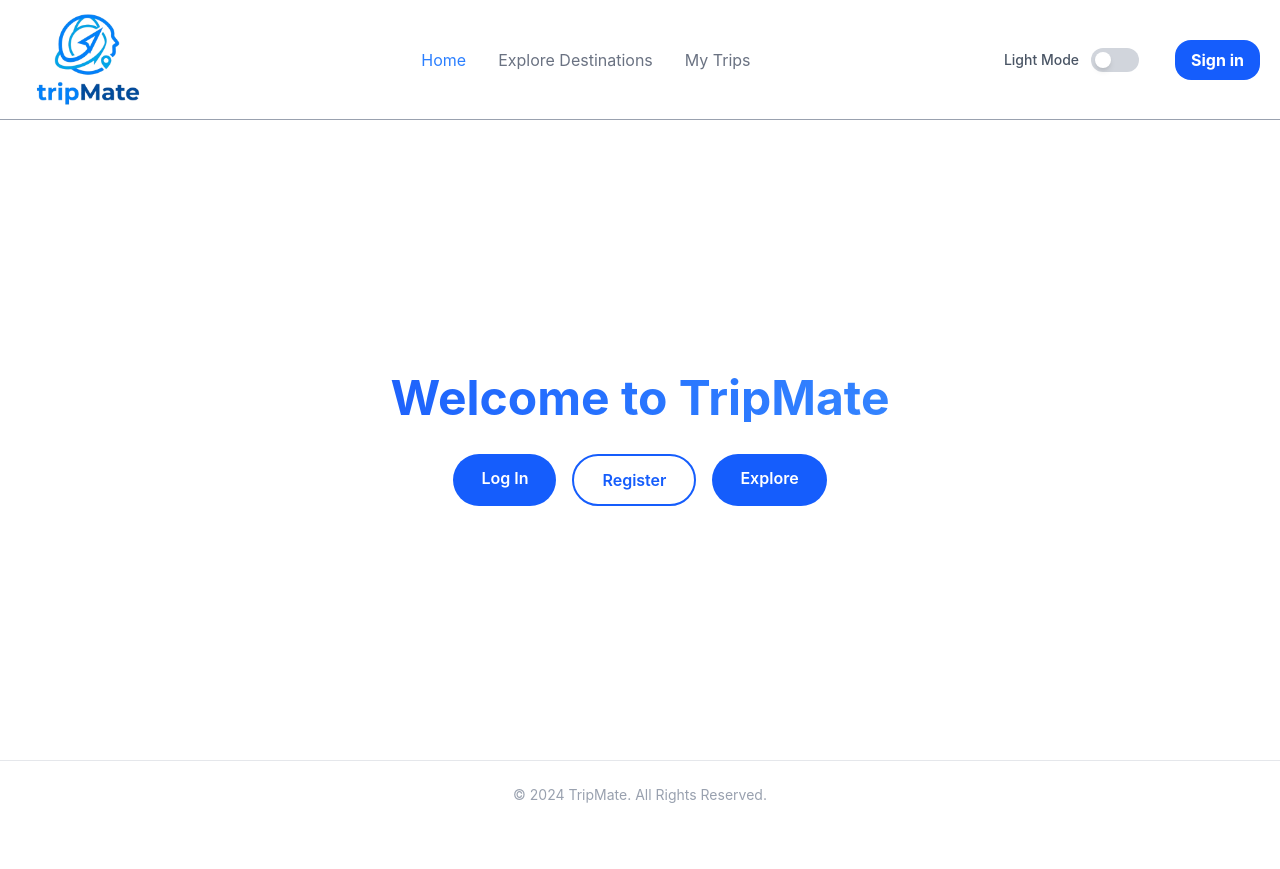
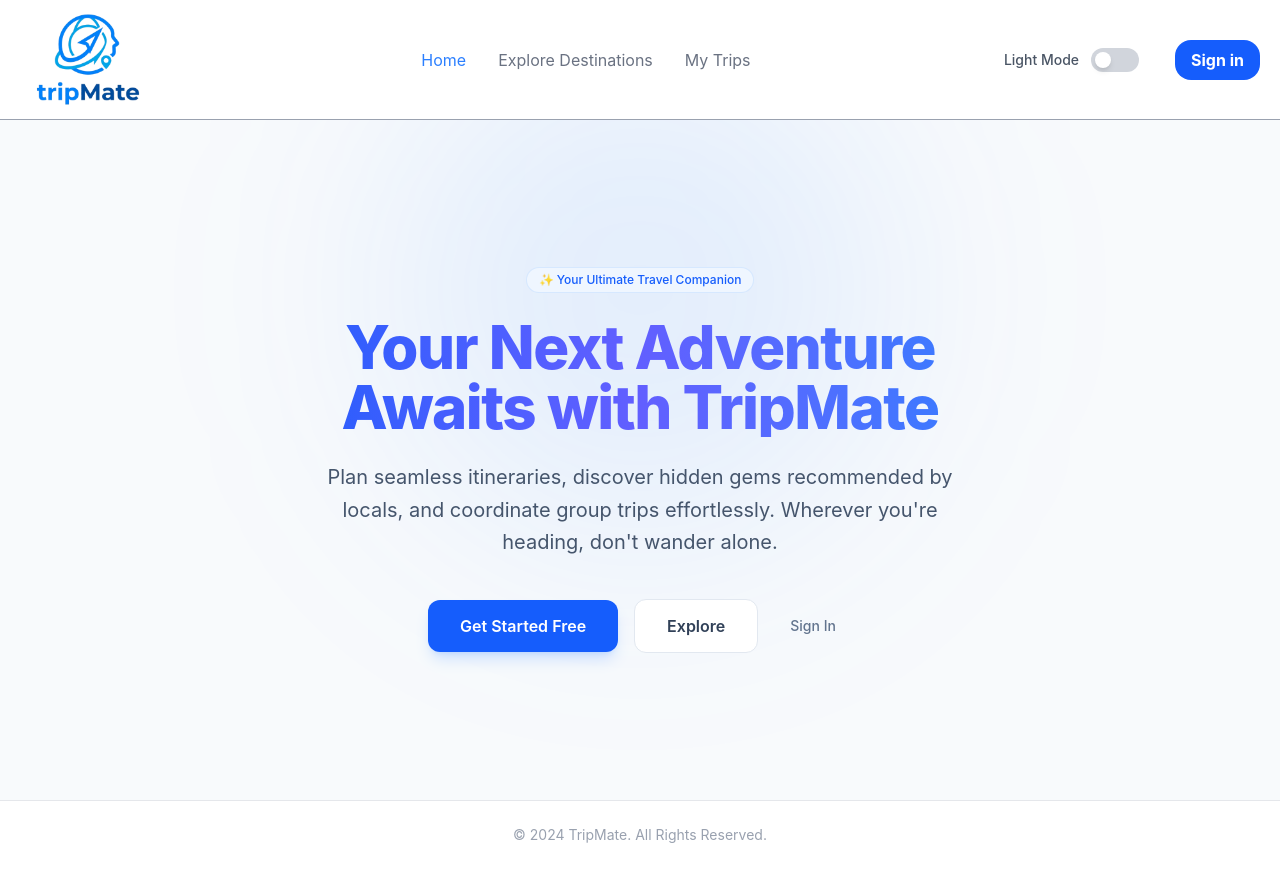
Before and after one commit to Haris-furqan/TripMate, a React app in the folder frontend/: page / in a window 1280 px wide. Before the commit the page ends 829 px from the top, so only its background shows below. Built offline with nearby package versions, Linux system fonts and the light colour scheme; no server answers; the HTML template or start-up script is replaced by a standard one.

Commit message:
pata nai

```diff
--- a/frontend/src/pages/Home.jsx
+++ b/frontend/src/pages/Home.jsx
@@ -19,37 +19,59 @@ const Home = () => {
   const displayName = user?.displayName;
 
   return (
-    <div className="flex flex-col items-center justify-center min-h-[80vh] p-5 font-sans transition-colors duration-300 bg-white text-gray-900 dark:bg-[#0f172a] dark:text-white">
+   <div className="relative flex flex-col items-center justify-center min-h-[85vh] px-6 text-center overflow-hidden transition-colors duration-300 bg-slate-50 text-slate-900 dark:bg-[#0f172a] dark:text-white">
 
-      <h1 className="text-4xl md:text-5xl font-bold mb-8 text-center transition-all duration-700 bg-clip-text text-transparent bg-gradient-to-r from-blue-600 to-blue-500 dark:from-blue-500 dark:to-blue-400 animate-[pulse_3s_infinite]">
-        {user && displayName ? `Welcome, ${displayName}` : 'Welcome to TripMate'}
+      {/* Subtle background glow decorative elements */}
+      <div className="absolute top-1/4 left-1/2 -translate-x-1/2 -translate-y-1/2 w-[500px] h-[500px] bg-blue-500/10 dark:bg-blue-500/5 blur-[120px] rounded-full pointer-events-none" />
+
+      <div className="relative z-10 max-w-3xl mx-auto flex flex-col items-center">
+        {/* Animated Badge */}
+        <span className="inline-flex items-center gap-1.5 px-3 py-1 mb-6 text-xs font-medium rounded-full bg-blue-50 text-blue-600 dark:bg-blue-500/10 dark:text-blue-400 border border-blue-200/50 dark:border-blue-500/20">
+          ✨ Your Ultimate Travel Companion
+        </span>
+
+        {/* Main Heading */}
+        <h1 className="text-4xl sm:text-5xl md:text-6xl font-extrabold tracking-tight mb-6 bg-clip-text text-transparent bg-gradient-to-r from-blue-600 via-indigo-500 to-blue-500 dark:from-blue-400 dark:via-blue-500 dark:to-indigo-400">
+          {user && displayName ? `Welcome back, ${displayName}` : 'Your Next Adventure Awaits with TripMate'}
         </h1>
 
+        {/* Catchy Description */}
+        <p className="text-base sm:text-lg md:text-xl text-slate-600 dark:text-slate-400 mb-10 max-w-2xl leading-relaxed">
+          Plan seamless itineraries, discover hidden gems recommended by locals, and coordinate group trips effortlessly. Wherever you're heading, don't wander alone.
+        </p>
 
-      <div className="flex flex-wrap gap-4 justify-center">
-        {!user && (
+        {/* Call to Actions */}
+        <div className="flex flex-col sm:flex-row items-center gap-4 justify-center w-full sm:w-auto">
+          {user ? (
+            <Link
+              to="/explore"
+              className="w-full sm:w-auto px-8 py-3.5 text-base font-semibold rounded-xl text-center shadow-lg shadow-blue-500/20 transition-all duration-200 bg-blue-600 hover:bg-blue-700 hover:scale-[1.02] active:scale-[0.98] text-white"
+            >
+              Explore Destinations
+            </Link>
+          ) : (
             <>
               <Link
-              to="/login"
-              className="px-7 py-3 text-base font-semibold rounded-full text-center transition-colors duration-200 bg-blue-600 hover:bg-blue-700 text-white dark:bg-blue-600 dark:hover:bg-blue-700"
+                to="/register"
+                className="w-full sm:w-auto px-8 py-3.5 text-base font-semibold rounded-xl text-center shadow-lg shadow-blue-500/20 transition-all duration-200 bg-blue-600 hover:bg-blue-700 hover:scale-[1.02] active:scale-[0.98] text-white"
               >
-              Log In
+                Get Started Free
               </Link>
               <Link
-              to="/register"
-              className="px-7 py-3 text-base font-semibold rounded-full text-center transition-all duration-200 bg-transparent border-2 border-blue-600 hover:bg-blue-50 text-blue-600 dark:border-blue-500 dark:hover:bg-blue-500/10 dark:text-blue-400"
+                to="/explore"
+                className="w-full sm:w-auto px-8 py-3.5 text-base font-semibold rounded-xl text-center transition-all duration-200 bg-white border border-slate-200 hover:bg-slate-50 text-slate-700 dark:bg-transparent dark:border-slate-700 dark:hover:bg-slate-800 dark:text-slate-300"
               >
-              Register
+                Explore
+              </Link>
+              <Link
+                to="/login"
+                className="text-sm font-medium text-slate-500 hover:text-blue-600 dark:text-slate-400 dark:hover:text-blue-400 transition-colors duration-200 px-4 py-2"
+              >
+                Sign In
               </Link>
             </>
           )}
-
-        <Link
-          to="/explore"
-          className="px-7 py-3 text-base font-semibold rounded-full text-center transition-colors duration-200 bg-blue-600 hover:bg-blue-700 text-white dark:bg-blue-600 dark:hover:bg-blue-700"
-        >
-          Explore
-        </Link>
+        </div>
       </div>
     </div>
   );
--- a/frontend/src/pages/Profile.jsx
+++ b/frontend/src/pages/Profile.jsx
@@ -8,7 +8,7 @@ import EmptyState from '../Components/EmptyState';
 import Page404 from './Page404';
 import useEdit from '../hooks/useEdit';
 import { useState,useEffect } from 'react';
-import { showErr } from '../utils/toast';
+import { showErr, showSuccess } from '../utils/toast';
 import useDelete from '../hooks/useDelete';
 import usePost from '../hooks/usePost';
 import { GoPencil } from "react-icons/go";
@@ -16,8 +16,9 @@ import Button from '../Components/Button';
 import avatar from "../assets/user.png"
 import InputField from '../Components/InputField';
 import uploadImage from '../utils/uploadImage';
-import { updateProfile } from 'firebase/auth';
+import { updateProfile, deleteUser, getAuth, EmailAuthProvider, reauthenticateWithCredential } from 'firebase/auth'
 import { auth } from '../../firebase';
+import { useNavigate } from 'react-router-dom';
 const Profile = () =>
 {
   const [trips,setTrips] = useState([]);
@@ -27,7 +28,9 @@ const Profile = () =>
   const [uploading,setUploading] = useState(false);
   const [photoURL,setPhotoURL] =useState("");
   const  {user}  = useContext(AuthContext);
+  const navigate = useNavigate();
   const uid = user?.uid;
+  getAuth()
 
 
 
@@ -69,6 +72,7 @@ const Profile = () =>
   const {editRecord} = useEdit(`https://${mockapi1}/api/Trips`);
   const {editRecord:editUser} = useEdit(`https://${mockapi4}/api/users`);
 
+  const {deleteRecord:deleteUserRecord,loading:userDeleteLoading,error:userDeleteErr} = useDelete(`https://${mockapi4}/api/users`);
 
   const {deleteRecord,result:deleteResut,loading:deleteLoading,error:deleteError} =  useDelete(`https://${mockapi1}/api/Trips`);
 
@@ -158,8 +162,8 @@ const handleEditAvatar = async () => {
   }
 }
 
-  const loading = tripsLoading || destinationsLoading || whishlistLoading || deleteLoading || uploading;
-  const error = tripsError || destinationsError || whishlistError || deleteError;
+  const loading = tripsLoading || destinationsLoading || whishlistLoading || deleteLoading || uploading || userDeleteLoading;
+  const error = tripsError || destinationsError || whishlistError || deleteError || userDeleteErr;
 
   if (loading) return <Loader />;
   if (error) return <Page404 message={error} />;
@@ -171,6 +175,27 @@ const handleEditAvatar = async () => {
     setImage(file);
   }
 };
+
+const handleDeleteProfile = async() =>
+{
+  try
+  {
+     const password = prompt('Enter your password to confirm deletion')
+    const credential = EmailAuthProvider.credential(auth.currentUser.email, password)
+    await reauthenticateWithCredential(auth.currentUser, credential)
+
+  await deleteUser(auth.currentUser);
+  console.log("user deleted");
+  await deleteUserRecord(userForPhotoAndID?.id);
+  navigate("/")
+  showSuccess("User Deleted Successfully");
+  }
+  catch(err)
+  {
+    showErr("Profile could not be deleted");
+        console.log(err.code)
+  }
+}
 
   return (
    <div className='p-5 min-h-screen bg-white dark:bg-gray-900'>
@@ -221,7 +246,7 @@ const handleEditAvatar = async () => {
     ) : (
       <div className='grid grid-cols-1 md:grid-cols-2 xl:grid-cols-4 gap-4'>
         {trips?.map((trip) => (
-          <TripCard key={trip.id} deparature={trip.deparatureDate} arrival={trip.returnDate} {...trip} onEdit={handleEdit} onDelete={() => handleDelete(trip.id)} />
+          <TripCard key={trip.id} deparature={trip.departureDate} arrival={trip.returnDate} {...trip} onEdit={handleEdit} onDelete={() => handleDelete(trip.id)} />
         ))}
       </div>
     )}
@@ -252,6 +277,8 @@ const handleEditAvatar = async () => {
       </div>
     )}
   </section>
+
+  <Button content={"Delete Profile"} onClick={handleDeleteProfile}/>
 </div>
   )
 }
```
Also changed, not shown: frontend/src/Components/DestinationCard.jsx (+66 -19 lines), 1 other file (tests, documents, lock files or other folders). Lines whose indentation alone changed are shown as unchanged.
